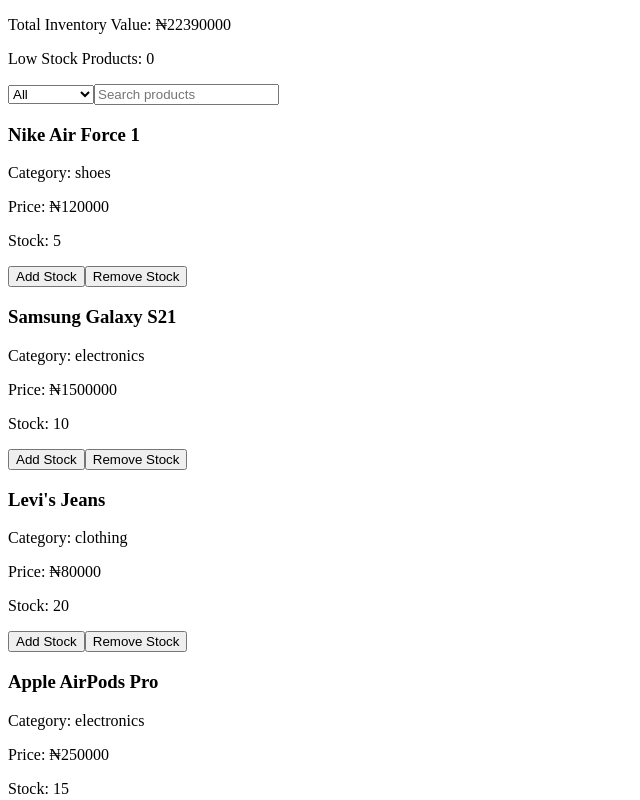
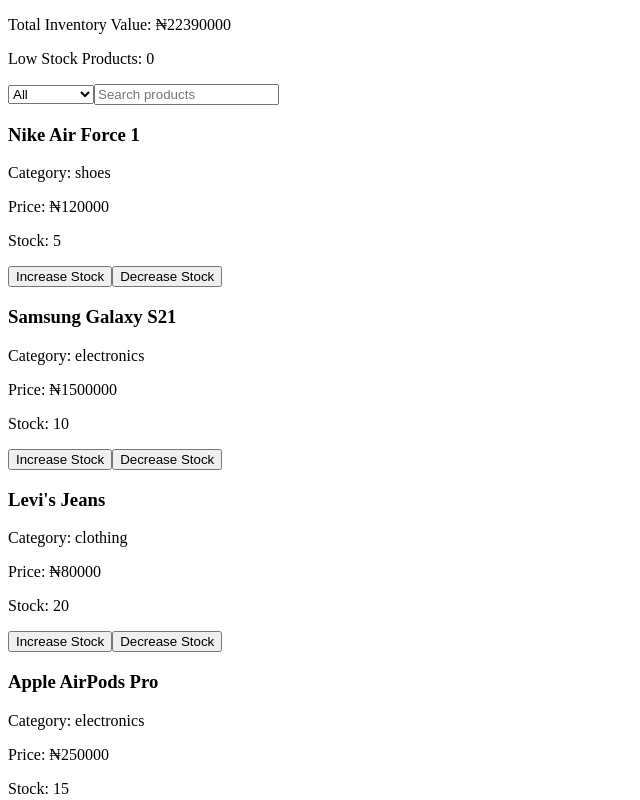
Before and after one commit to FrankTopzy/Tutorials, a React (Vite) app in the folder reactJS/: page / in a window 1280 px wide. Shown: the top 800 px of the page, without its empty margins (0-640 px from the left). Built offline with nearby package versions, Linux system fonts and the light colour scheme.

Commit message:
feat: "Add" to "Increase"...

```diff
--- a/reactJS/src/task4/ProductCard.tsx
+++ b/reactJS/src/task4/ProductCard.tsx
@@ -21,8 +21,8 @@
       <p>Price: ₦{product.price}</p>
       <p>Stock: {product.stock}</p>
 
-      <button onClick={() => onAddStock(product.id)}>Add Stock</button>
-      <button onClick={() => onRemoveStock(product.id)}>Remove Stock</button>
+      <button onClick={() => onAddStock(product.id)}>Increase Stock</button>
+      <button onClick={() => onRemoveStock(product.id)}>Decrease Stock</button>
     </div>
   );
 }
```
